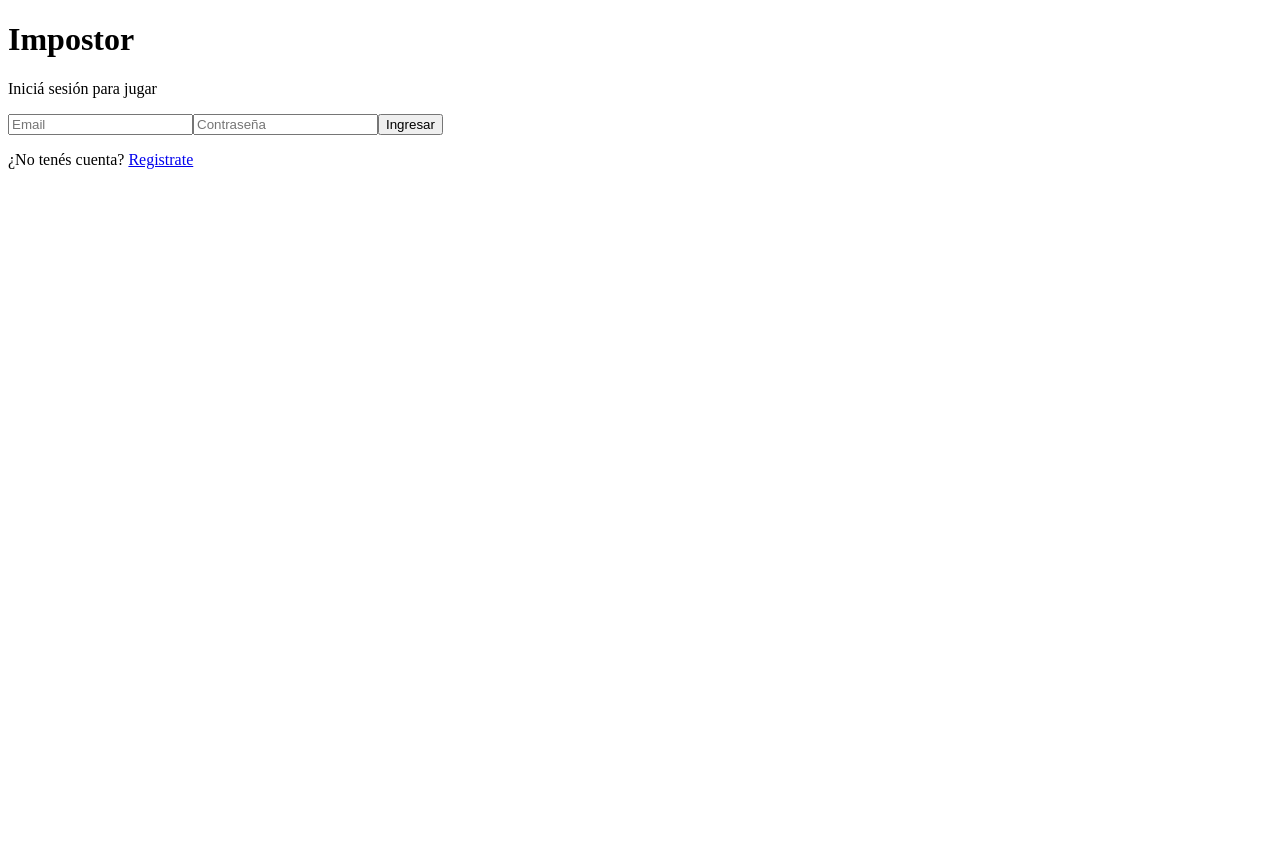
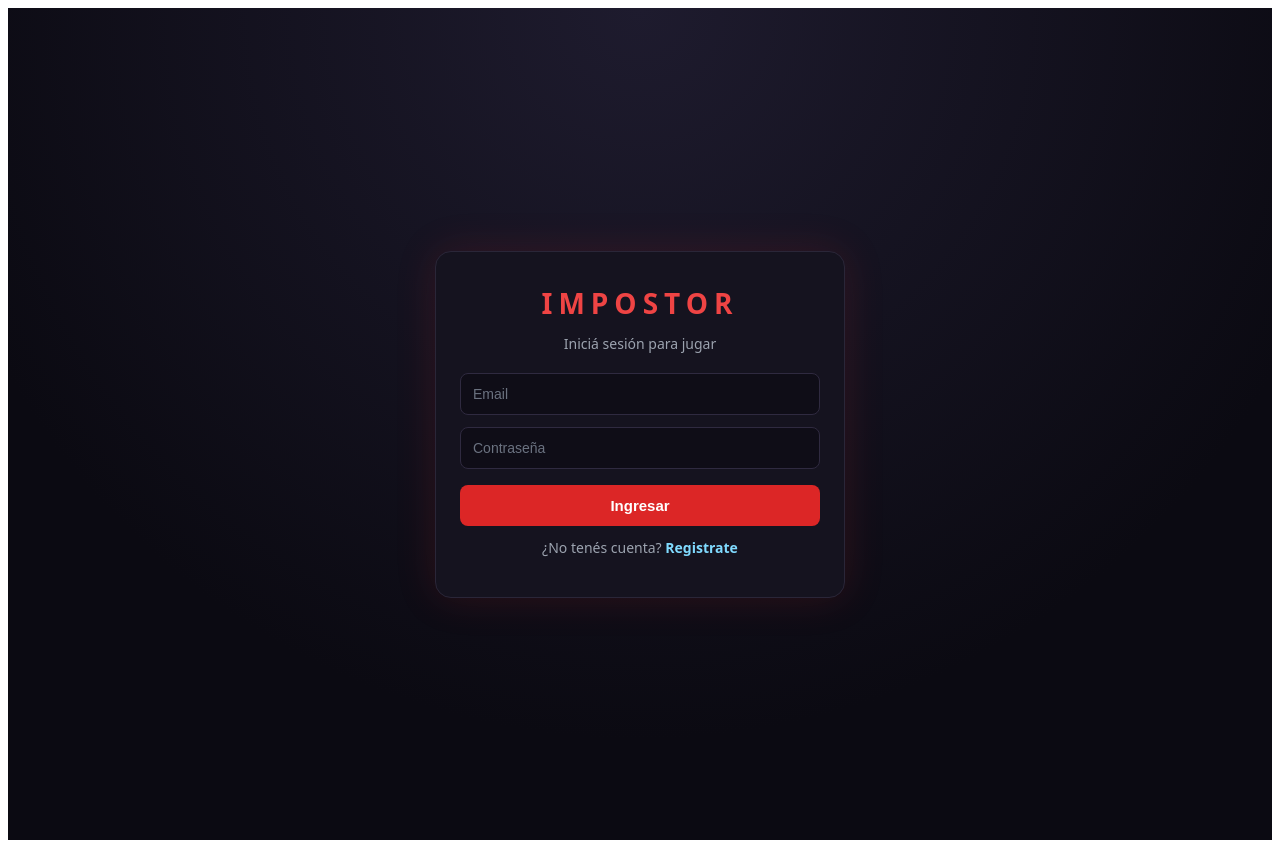
Before and after one commit to PioIX/2026-TPF-G20, a Next.js app in the folder frontend/: page /login in a window 1280 px wide. Before the commit the page ends 800 px from the top, so only its background shows below. Built offline with nearby package versions, Linux system fonts and the light colour scheme.

Commit message:
Update page.module.css
Co-Authored-By: fnille <240753625+fnille@users.noreply.github.com>

```diff
--- a/frontend/src/app/login/page.module.css
+++ b/frontend/src/app/login/page.module.css
@@ -1,3 +1,95 @@
+.fondo {
+  min-height: 100vh;
+  display: flex;
+  align-items: center;
+  justify-content: center;
+  background: radial-gradient(circle at top, #1e1b2e, #0b0a12 70%);
+  font-family: system-ui, sans-serif;
+  color: #e5e7eb;
+  padding: 16px;
+}
+
+.tarjeta {
+  width: 100%;
+  max-width: 360px;
+  background: #15131f;
+  border: 1px solid #2a2638;
+  border-radius: 16px;
+  box-shadow: 0 0 40px rgba(220, 38, 38, 0.15);
+  padding: 32px 24px;
+  display: flex;
+  flex-direction: column;
+  gap: 12px;
+}
+
+.titulo {
+  margin: 0;
+  text-align: center;
+  font-size: 28px;
+  letter-spacing: 6px;
+  text-transform: uppercase;
+  font-weight: 800;
+  color: #ef4444;
+}
+
+.subtitulo {
+  margin: 0 0 8px;
+  text-align: center;
+  font-size: 14px;
+  color: #9ca3af;
+}
+
+.input {
+  padding: 12px;
+  background: #0f0d17;
+  color: #e5e7eb;
+  border: 1px solid #2f2a40;
+  border-radius: 8px;
+  font-size: 14px;
+  outline: none;
+}
+
+.input::placeholder {
+  color: #6b7280;
+}
+
+.input:focus {
+  border-color: #dc2626;
+  box-shadow: 0 0 0 3px rgba(220, 38, 38, 0.2);
+}
+
+.error {
+  margin: 0;
+  font-size: 13px;
+  color: #f87171;
+  text-align: center;
+}
+
+.boton {
+  margin-top: 4px;
+  padding: 12px;
+  background: #dc2626;
+  color: white;
+  border: none;
+  border-radius: 8px;
+  font-size: 15px;
+  font-weight: 600;
+  cursor: pointer;
+}
+
+.boton:hover {
+  background: #b91c1c;
+}
+
+.link {
+  color: #80dbff;
+  font-weight: 600;
+  text-decoration: none;
+}
+
+.link:hover {
+  text-decoration: underline;
+}
 
 /* AGREGADO: clases del panel de administrador (admin/page.js usa este mismo css) */
 .label {
```
